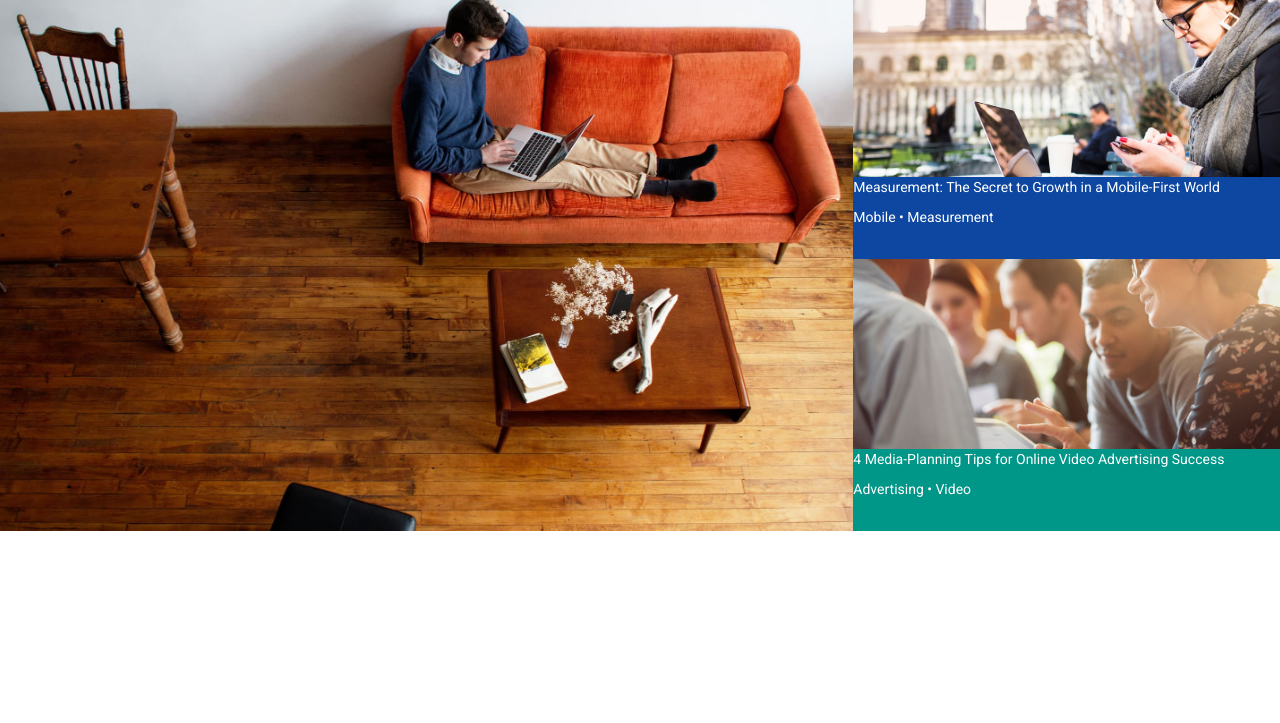
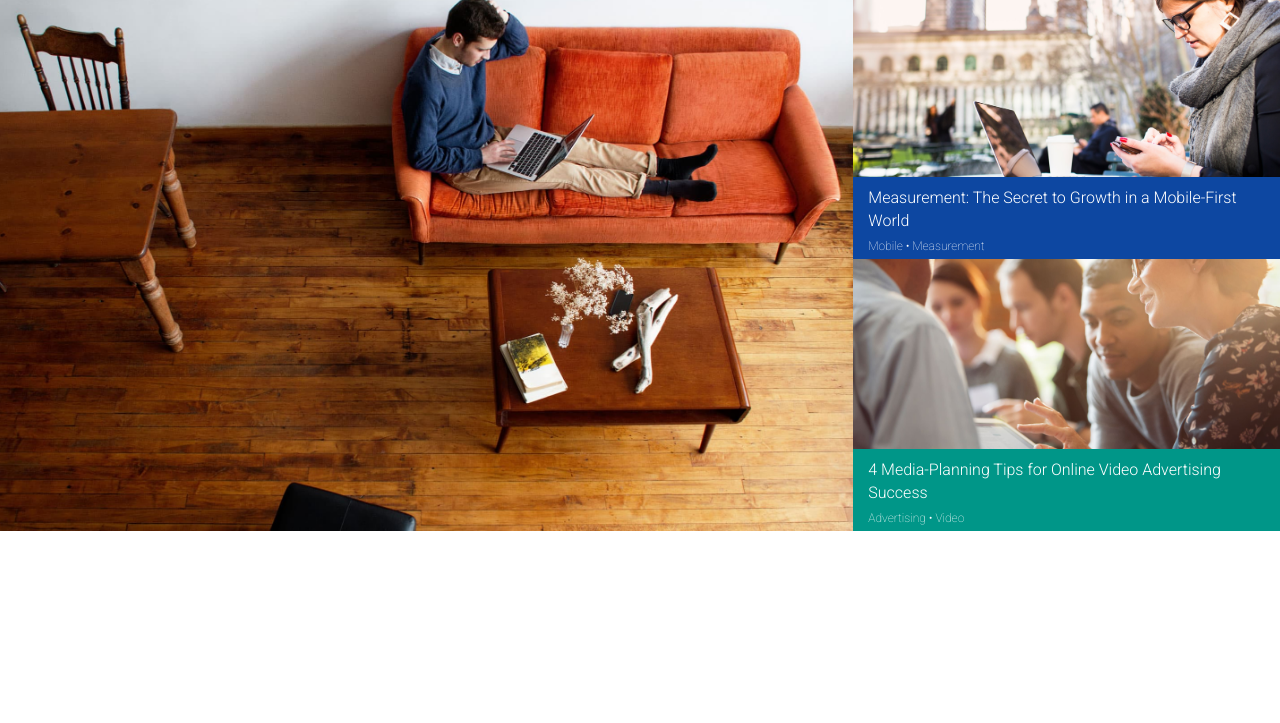
Before and after one commit to gitmichelle/google-replica, a plain HTML site: page index.html in a window 1280 px wide. Shown: the part 77-800 px from the top of the page. Drawn offline with Linux system fonts and the light colour scheme.

Commit message:
add styling to text

```diff
--- a/css/styles.css
+++ b/css/styles.css
@@ -2,15 +2,15 @@ body {
   font-family: 'Roboto', sans-serif;
 }
 
-.container-fluid, .row, .leftCol, .rightCol, .top, .topTop, .topBottom, .bottom, .bottomTop, .bottomBottom {
+.container-fluid, .row, .leftCol, .rightCol, .top, .topTop, .bottom, .bottomTop, .bottomBottom, .topBottom {
   padding: 0;
   margin: 0;
 }
 
 /*<---Navbar-->*/
 #navLogo {
-  width: 100%;
-  margin: 0;
+  width: 200px;
+  margin-left: 15px;
   padding-top: 10px;
 }
 .navbar-header {
@@ -23,8 +23,8 @@ body {
   width: 50%;
   padding: 0;
   height: 64px !important;
+}
 
-}
 
 .navbar {
   background-color: white;
@@ -104,7 +104,21 @@ li {
   height: 30%;
 }
 
-.xsImg {
-  object-position: cover !important;
+.boxText {
+  padding: 5px;
+}
 
+.topText {
+  font-size: 12pt;
+  margin-top: 5px;
+  margin-left: 10px;
+  margin-bottom: 5px;
+  font-weight: 300;
 }
+
+.bottomText {
+  font-size: 9pt;
+  margin-left: 10px;
+  margin-bottom: 5px;
+  font-weight: 100;
+}
--- a/index.html
+++ b/index.html
@@ -28,29 +28,35 @@
         <div class="leftCol col-xs-12 col-sm-12 col-md-8">
           <img style="height: 100%; width:100%;" src="img/blackfriday.jpg" alt="Black Friday Image"/>
         </div>
-        <div class="clearfix visible-xs-block"></div>
+        <!-- <div class="clearfix visible-xs-block"></div> -->
         <div class="rightCol col-xs-12 col-sm-12 col-md-4">
           <div class="top col-xs-12 col-sm-6 col-md-12">
               <div class="col-xs-3 hidden-sm hidden-md hidden-lg xsBoxTop">
                 <img class="xsImg" height=100% src="img/mobilefirst.jpg" alt="" />
               </div>
               <div class="col-xs-9 hidden-sm hidden-md hidden-lg xsBoxTop" height=50%>
-                <p>Measurement: The Secret to Growth in a Mobile-First World</p>
-                <p>Mobile • Measurement</p>
+                <div class="boxText">
+                  <p class="topText">Measurement: The Secret to Growth in a Mobile-First World</p>
+                  <p class="bottomText">Mobile • Measurement</p>
+                </div>
               </div>
               <div class="col-xs-3 hidden-sm hidden-md hidden-lg xsBoxBottom">
                 <img class="xsImg" height=100% src="img/mediaplanning.jpg" alt="" />
               </div>
               <div class="col-xs-9 hidden-sm hidden-md hidden-lg xsBoxBottom" height=50%>
-                <p>4 Media-Planning Tips for Online Video Advertising Success</p>
-                <p>Advertising • Video</p>
+                <div class="boxText">
+                  <p class="topText">4 Media-Planning Tips for Online Video Advertising Success</p>
+                  <p class="bottomText">Advertising • Video</p>
+                </div>
               </div>
             <div class="topTop hidden-xs col-sm-12 col-md-12">
               <img height=100% width=100% src="img/mobilefirst.jpg" alt="" />
             </div>
             <div class="topBottom hidden-xs col-sm-12 col-md-12">
-              <p>Measurement: The Secret to Growth in a Mobile-First World</p>
-              <p>Mobile • Measurement</p>
+              <div class="boxText">
+                <p class="topText">Measurement: The Secret to Growth in a Mobile-First World</p>
+                <p class="bottomText">Mobile • Measurement</p>
+              </div>
             </div>
           </div><!--end top-->
           <div class="bottom col-xs-12 col-sm-6 col-md-12">
@@ -58,8 +64,10 @@
               <img height=100% width=100% src="img/mediaplanning.jpg" alt="" />
             </div>
             <div class="bottomBottom hidden-xs col-sm-12 col-md-12">
-              <p>4 Media-Planning Tips for Online Video Advertising Success</p>
-              <p>Advertising • Video</p>
+              <div class="boxText">
+                <p class="topText">4 Media-Planning Tips for Online Video Advertising Success</p>
+                <p class="bottomText">Advertising • Video</p>
+              </div>
             </div>
         </div>
 
```
